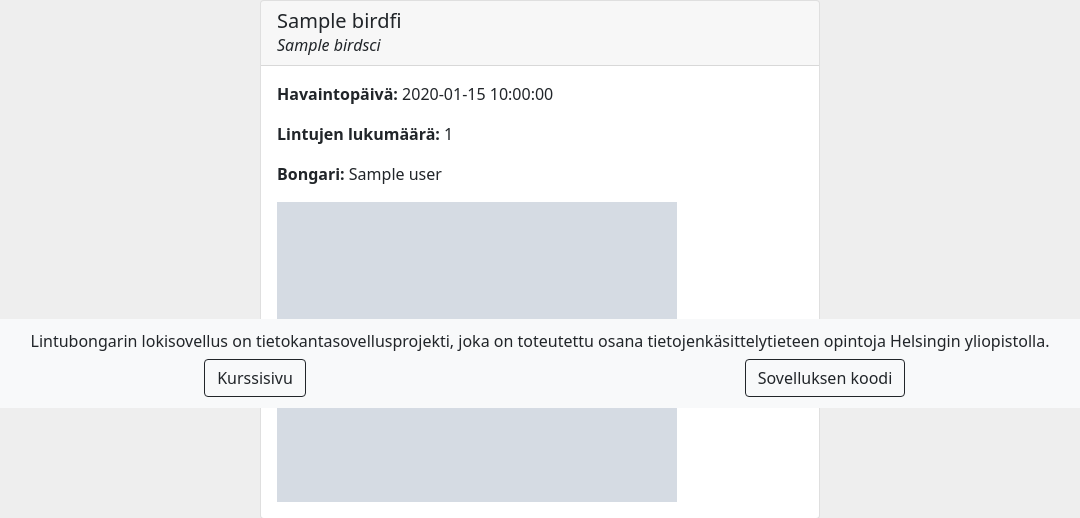
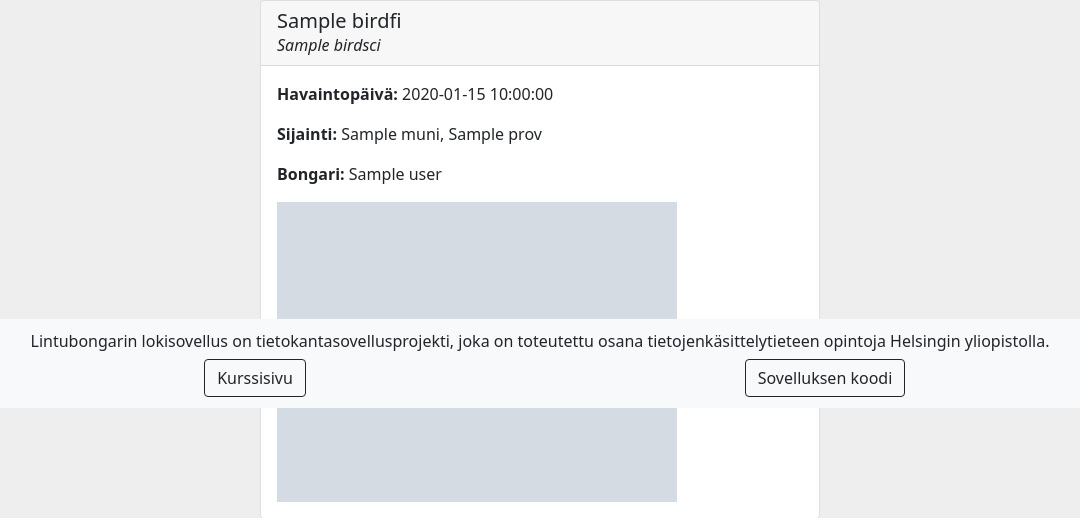
Before and after one commit to Jeemlei/Lintuloki, a Flask app: template app/templates/observations.html in a window 1280 px wide. Shown: the part 392-910 px from the top of the page, without its empty margins (100-1180 px from the left). Run offline with Flask 2, Linux system fonts and the light colour scheme; the template is opened without the code that fills it: most values are stand-ins (such as "Sample title", 1, 10 or a date in 2020); grey boxes marked "Sample" are stand-in pictures.

Commit message:
Changed info shown on search page

```diff
--- a/app/observations.py
+++ b/app/observations.py
@@ -93,7 +93,7 @@ def get_observations(criterion, keyword, start_date, end_date, page, pagesize):
     params = {'bird': '%', 'location': '%', 'observer': '%',
               'start_date': start_date, 'end_date': end_date}
 
-    sql = 'SELECT b.fi, b.sci, o.observation_date AS date, l.muni, l.prov, o.bird_count, u.realname, i.id, o.id AS obsid \
+    sql = 'SELECT b.fi, b.sci, o.observation_date AS date, l.muni, l.prov, u.realname, i.id, o.id AS obsid \
             FROM observations o \
             INNER JOIN users u ON o.user_id=u.id \
             INNER JOIN locations l ON o.location_id=l.id \
@@ -123,7 +123,7 @@ def get_observations(criterion, keyword, start_date, end_date, page, pagesize):
     observations = []
     for o in result:
         observations.append({'birdfi': o[0], 'birdsci': o[1], 'date': o[2].strftime('%-d.%-m.%Y'), 'muni': o[3],
-                             'prov': o[4], 'count': o[5], 'user': o[6], 'imgid': o[7]})
+                             'prov': o[4], 'user': o[5], 'imgid': o[6]})
 
     return observations
 
--- a/app/templates/observations.html
+++ b/app/templates/observations.html
@@ -220,7 +220,7 @@
 		</div>
 		<div class="card-body">
 			<p><b>Havaintopäivä:</b> {{ observation.date }}</p>
-			<p><b>Lintujen lukumäärä:</b> {{ observation.count }}</p>
+			<p><b>Sijainti:</b> {{ observation.muni }}, {{ observation.prov }}</p>
 			<p><b>Bongari:</b> {{ observation.user }}</p>
 			{% if observation.imgid %}
 			<a href="/images/{{ observation.imgid }}">
```
Also changed, not shown: app/routes.py (+12 -12 lines).
